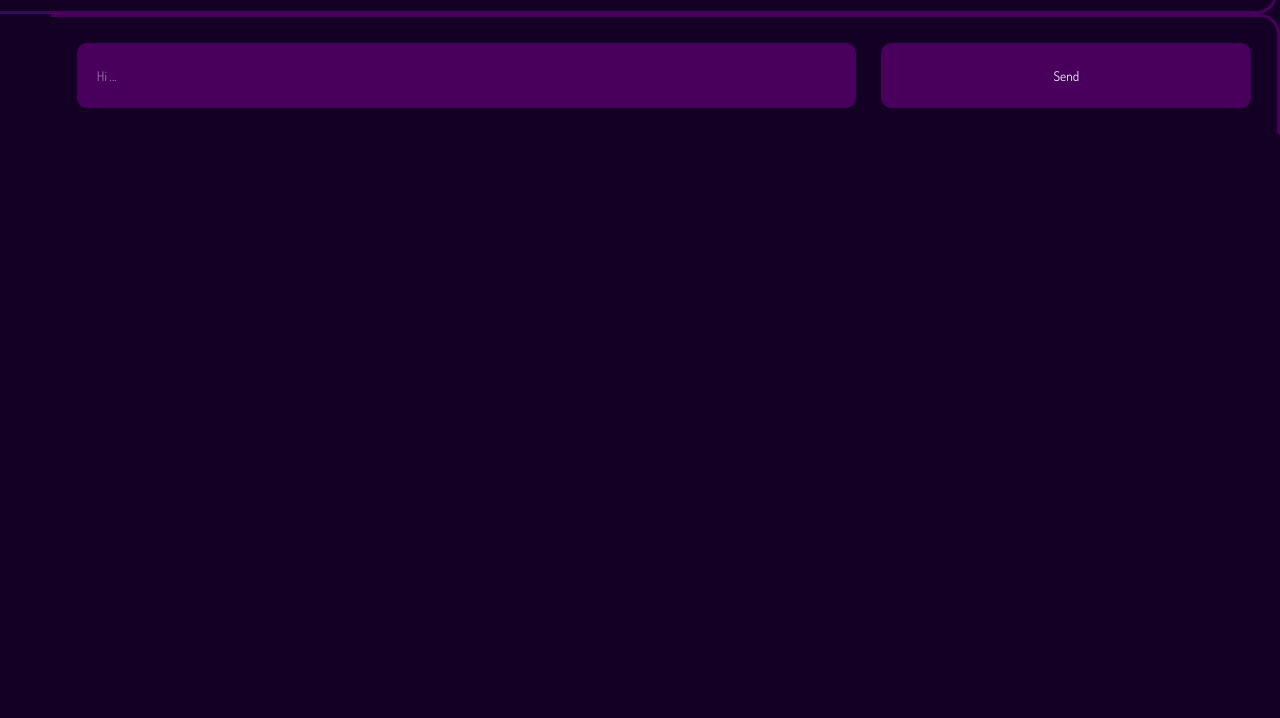
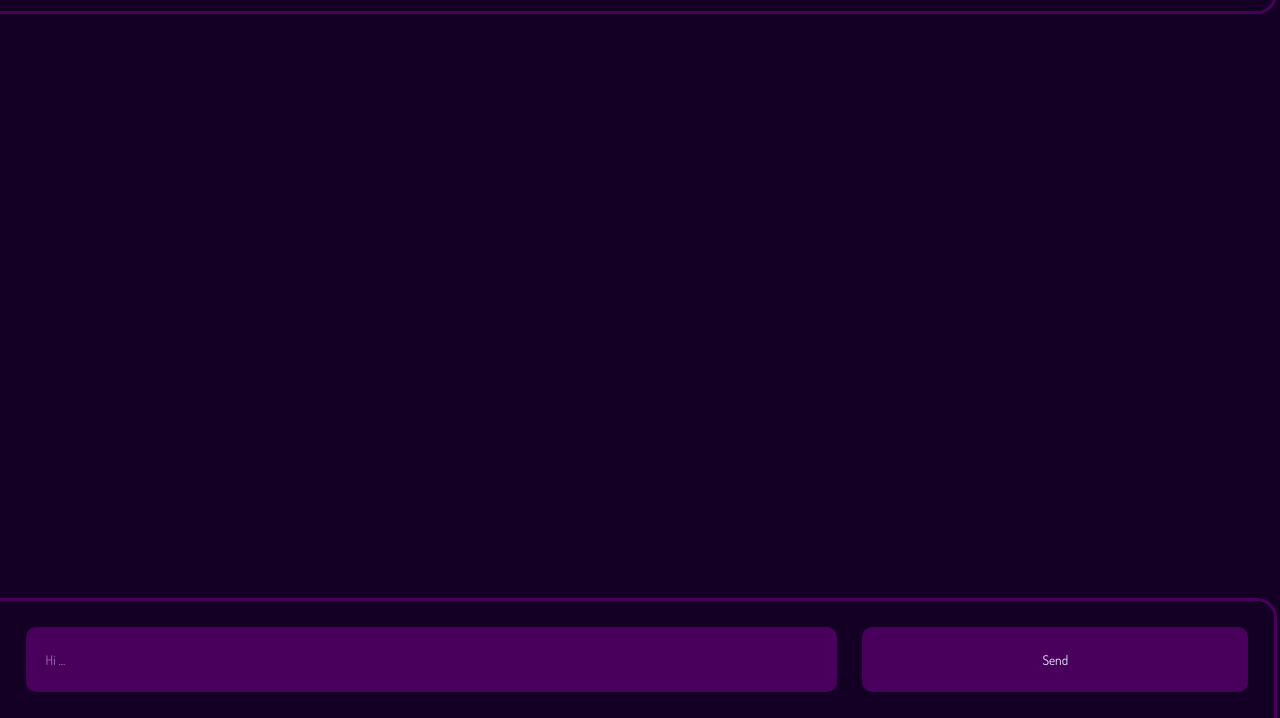
Before and after one commit to sileniri/MY-CHAT, a plain HTML site: page client/index.html in a window 1280 px wide. Shown: the part 82-800 px from the top of the page. Drawn offline with nearby package versions, Linux system fonts and the light colour scheme; sample sign-in values are in the browser's storage.

Commit message:
Update styles.css

```diff
--- a/client/styles.css
+++ b/client/styles.css
@@ -78,6 +78,9 @@ body {
     /* width: 100%; */
     /* COLORS!! */
     background-color: var(--background);
+
+    display: flex;
+    flex-direction: column;
 }
 
 header {
@@ -233,7 +236,9 @@ a {
 }
 
 main:has(#messages) {
+    flex-grow: 1;
     display: flex;
+    flex-direction: column;
 }
 
 .body {
@@ -251,7 +256,7 @@ main:has(#messages) {
 }
 
 #messages {
-    flex-wrap: 1;
+    flex-grow: 1;
     margin-inline: var(--page-margin-inline);
     display: flex;
     flex-direction: column;
```
